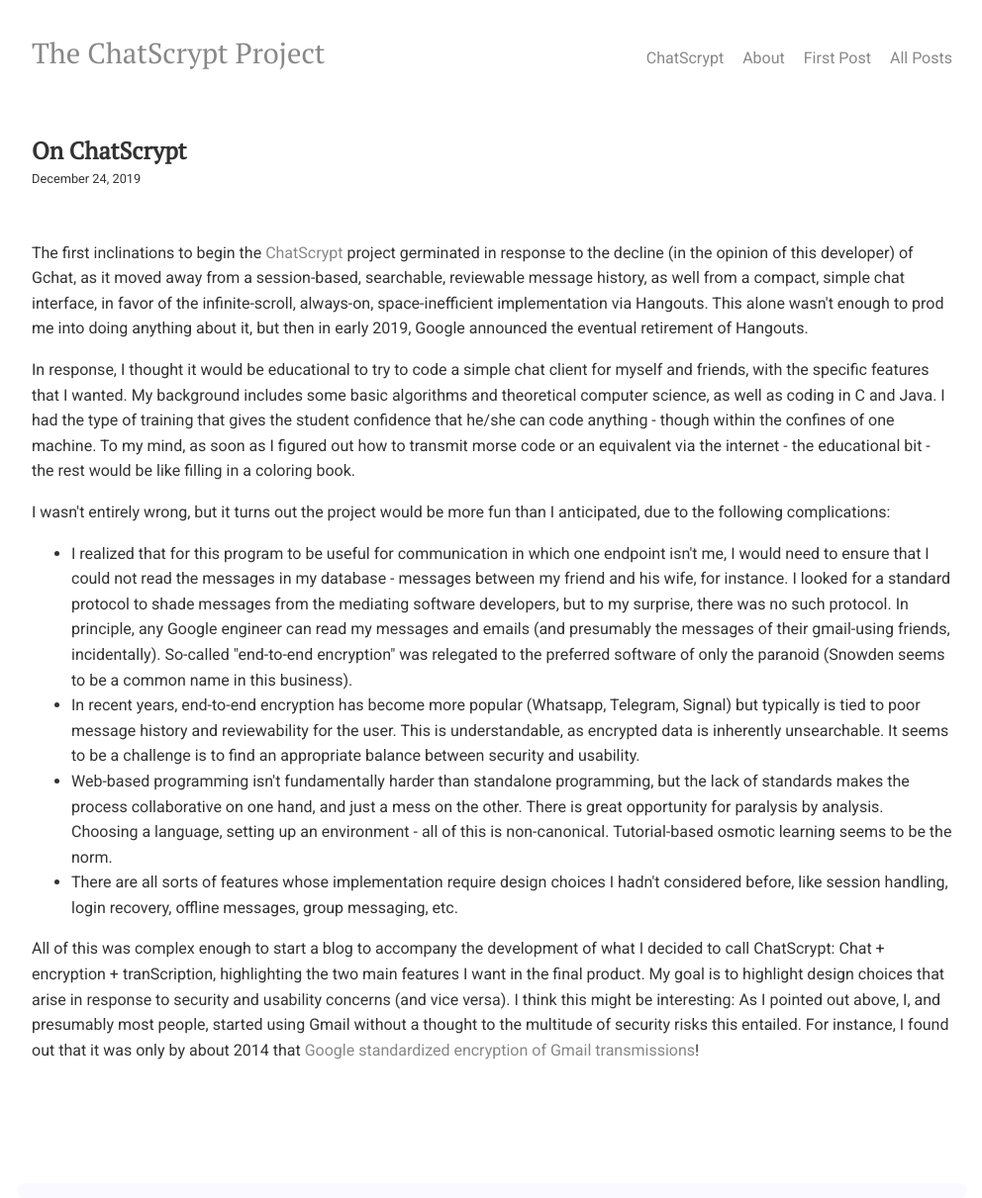
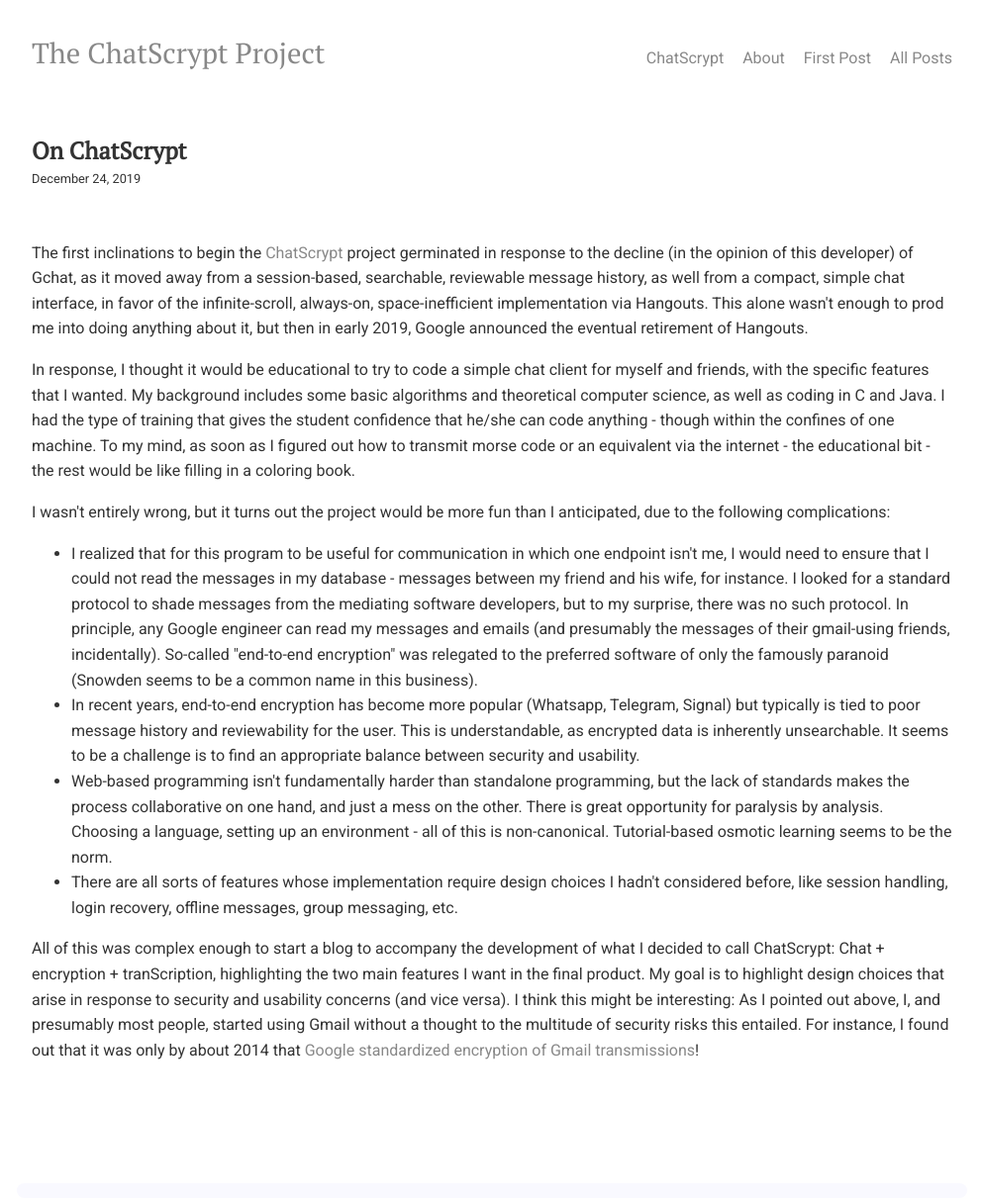
Before and after one commit to chatscrypt/chatscrypt.github.io, a Jekyll site: the page built from _posts/2019-12-24-on-chatscrypt.html, in a window 1280 px wide. Shown: the whole page at 99% size, without its empty margins (143-1135 px from the left). Built offline with Jekyll 4.4.1, drawn with Linux system fonts in a browser that asks for light colours; comment, search, counter and statistics services are not loaded.

Commit message:
Update 2019-12-24-on-chatscrypt.html

```diff
--- a/_posts/2019-12-24-on-chatscrypt.html
+++ b/_posts/2019-12-24-on-chatscrypt.html
@@ -13,7 +13,7 @@
 
 <ul>
 
-<li> I realized that for this program to be useful for communication in which one endpoint isn't me, I would need to ensure that I could not read the messages in my database - messages between my friend and his wife, for instance. I looked for a standard protocol to shade messages from the mediating software developers, but to my surprise, there was no such protocol. In principle, any Google engineer can read my messages and emails (and presumably the messages of their gmail-using friends, incidentally). So-called "end-to-end encryption" was relegated to the preferred software of only the paranoid (Snowden seems to be a common name in this business).
+<li> I realized that for this program to be useful for communication in which one endpoint isn't me, I would need to ensure that I could not read the messages in my database - messages between my friend and his wife, for instance. I looked for a standard protocol to shade messages from the mediating software developers, but to my surprise, there was no such protocol. In principle, any Google engineer can read my messages and emails (and presumably the messages of their gmail-using friends, incidentally). So-called "end-to-end encryption" was relegated to the preferred software of only the famously paranoid (Snowden seems to be a common name in this business).
 
 <li> In recent years, end-to-end encryption has become more popular (Whatsapp, Telegram, Signal) but typically is tied to poor message history and reviewability for the user. This is understandable, as encrypted data is inherently unsearchable. It seems to be a challenge is to find an appropriate balance between security and usability.
 
```
